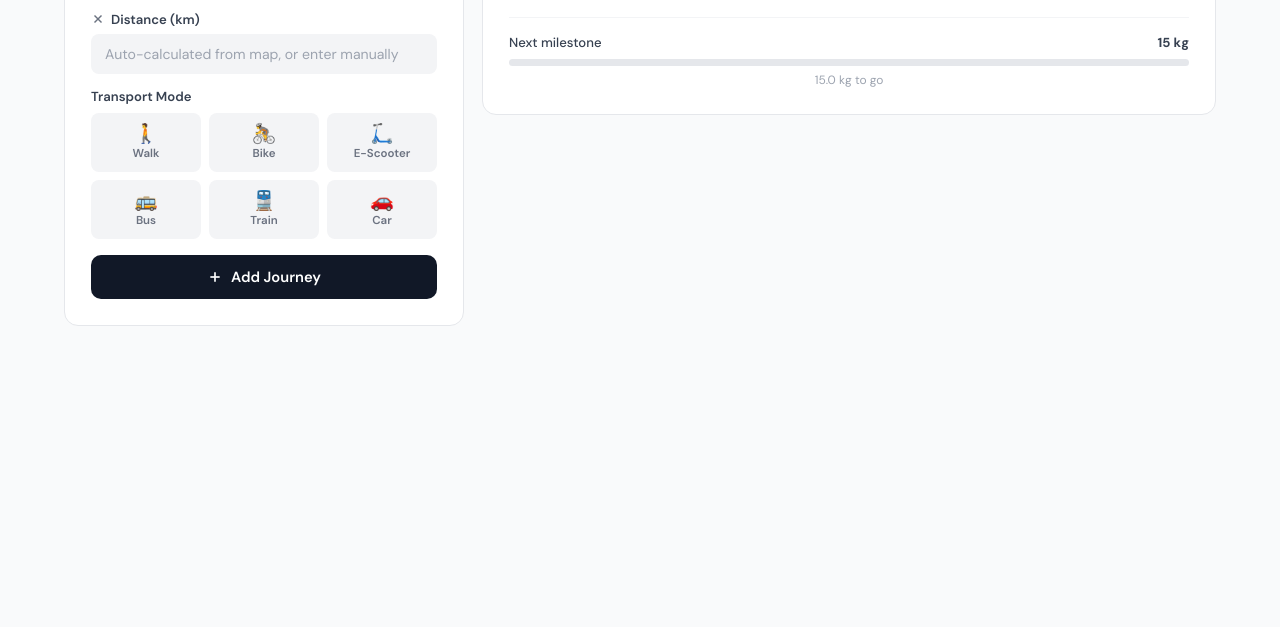
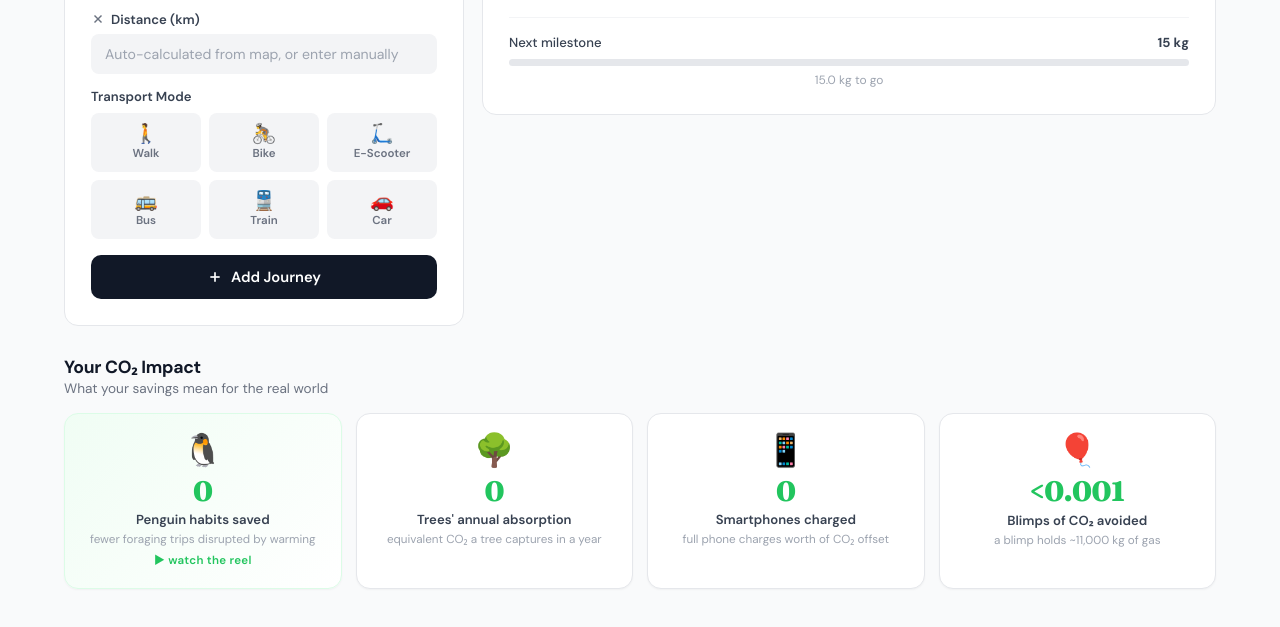
Before and after one commit to aduncandev/treeRoute, a website: page public/index.html in a window 1280 px wide. Shown: the part 780-1407 px from the top of the page. Before the commit the page ends 1166 px from the top, so only its background shows below. Drawn offline with nearby package versions, Linux system fonts and the light colour scheme.

Commit message:
tangible impacts and penguin

```diff
--- a/public/app.js
+++ b/public/app.js
@@ -49,6 +49,7 @@ document.addEventListener('DOMContentLoaded', () => {
     } else {
         updateNavUser();
         updateEcosystem(0);
+        updateImpacts(0);
     }
 });
 
@@ -226,6 +227,7 @@ function renderStats(data) {
     // Ecosystem
     updateEcosystem(totals.co2_saved_kg);
     updateMilestone(totals.co2_saved_kg);
+    updateImpacts(totals.co2_saved_kg);
 
     // Update nav badge
     const badge = document.querySelector('.level-badge');
@@ -254,6 +256,7 @@ function resetDashboard() {
     guestStats = { co2Saved: 0, co2Emitted: 0, distance: 0, calories: 0, journeyCount: 0, caloriesByMode: {} };
     updateEcosystem(0);
     updateMilestone(0);
+    updateImpacts(0);
 }
 
 // ===== MODE SELECTION =====
@@ -317,6 +320,7 @@ async function submitJourney() {
 
         updateEcosystem(guestStats.co2Saved);
         updateMilestone(guestStats.co2Saved);
+        updateImpacts(guestStats.co2Saved);
 
         showToast('🌱', 'Journey calculated! Sign in to save it permanently.');
         clearForm();
@@ -418,6 +422,31 @@ function updateMilestone(co2Saved) {
     const toGo = Math.max(0, next - co2Saved).toFixed(1);
     document.getElementById('milestoneToGo').textContent = `${toGo} kg to go`;
     document.getElementById('co2Display').textContent = co2Saved.toFixed(1);
+}
+
+// ===== CO2 IMPACTS =====
+function formatImpactNum(n) {
+    if (n >= 1000000) return (n / 1000000).toFixed(1) + 'M';
+    if (n >= 10000) return (n / 1000).toFixed(1) + 'k';
+    if (n >= 1000) return (n / 1000).toFixed(2) + 'k';
+    if (n < 1 && n > 0) return n.toFixed(1);
+    return Math.round(n).toString();
+}
+
+function updateImpacts(co2Saved) {
+    // 1 penguin "habit" (daily foraging trip undisrupted) per 3 kg CO2 saved
+    const penguins = co2Saved / 3;
+    // 1 tree absorbs ~21 kg CO2/year
+    const trees = co2Saved / 21;
+    // 1 smartphone charge ≈ 8.22 g CO2 = 0.00822 kg
+    const phones = co2Saved / 0.00822;
+    // 1 blimp (Goodyear-size) holds ~11,000 kg of gas
+    const blimps = co2Saved / 11000;
+
+    document.getElementById('impact-penguins').textContent = formatImpactNum(penguins);
+    document.getElementById('impact-trees').textContent   = formatImpactNum(trees);
+    document.getElementById('impact-phones').textContent  = formatImpactNum(phones);
+    document.getElementById('impact-blimps').textContent  = blimps < 0.001 ? '<0.001' : blimps.toFixed(4);
 }
 
 // ===== ECOSYSTEM VISUALIZATION =====
--- a/public/index.html
+++ b/public/index.html
@@ -344,6 +344,42 @@
                 </div>
 
             </div>
+
+            <!-- CO2 Impact Section -->
+            <div class="impact-section">
+                <div class="impact-header">
+                    <h2 class="impact-title">Your CO₂ Impact</h2>
+                    <p class="impact-subtitle">What your savings mean for the real world</p>
+                </div>
+                <div class="impact-grid">
+                    <a class="impact-card impact-card-link" href="https://www.instagram.com/reels/DTuYDSlE_G8/" target="_blank" rel="noopener noreferrer" title="Watch the penguin reel 🐧">
+                        <div class="impact-emoji">🐧</div>
+                        <div class="impact-value" id="impact-penguins">0</div>
+                        <div class="impact-label">Penguin habits saved</div>
+                        <div class="impact-desc">fewer foraging trips disrupted by warming</div>
+                        <div class="impact-link-hint">▶ watch the reel</div>
+                    </a>
+                    <div class="impact-card">
+                        <div class="impact-emoji">🌳</div>
+                        <div class="impact-value" id="impact-trees">0</div>
+                        <div class="impact-label">Trees' annual absorption</div>
+                        <div class="impact-desc">equivalent CO₂ a tree captures in a year</div>
+                    </div>
+                    <div class="impact-card">
+                        <div class="impact-emoji">📱</div>
+                        <div class="impact-value" id="impact-phones">0</div>
+                        <div class="impact-label">Smartphones charged</div>
+                        <div class="impact-desc">full phone charges worth of CO₂ offset</div>
+                    </div>
+                    <div class="impact-card">
+                        <div class="impact-emoji">🎈</div>
+                        <div class="impact-value" id="impact-blimps">0</div>
+                        <div class="impact-label">Blimps of CO₂ avoided</div>
+                        <div class="impact-desc">a blimp holds ~11,000 kg of gas</div>
+                    </div>
+                </div>
+            </div>
+
         </div>
 
         <!-- ========== JOURNEYS PAGE ========== -->
--- a/public/style.css
+++ b/public/style.css
@@ -1779,3 +1779,124 @@ body {
         white-space: nowrap;
     }
 }
+
+/* ── CO2 Impact Section ── */
+.impact-section {
+    margin-top: 28px;
+}
+
+.impact-header {
+    margin-bottom: 16px;
+}
+
+.impact-title {
+    font-size: 1.1rem;
+    font-weight: 700;
+    color: var(--gray-900);
+    letter-spacing: -0.3px;
+}
+
+.impact-subtitle {
+    font-size: 0.85rem;
+    color: var(--gray-500);
+    margin-top: 2px;
+}
+
+.impact-grid {
+    display: grid;
+    grid-template-columns: repeat(4, 1fr);
+    gap: 14px;
+}
+
+.impact-card {
+    background: var(--card-bg);
+    border: 1px solid var(--gray-200);
+    border-radius: var(--radius);
+    padding: 20px 16px;
+    text-align: center;
+    box-shadow: var(--shadow-sm);
+    transition: transform 0.15s ease, box-shadow 0.15s ease;
+    cursor: default;
+}
+
+.impact-card.impact-card-link {
+    text-decoration: none;
+    color: inherit;
+    cursor: pointer;
+    border-color: var(--green-100);
+    background: linear-gradient(135deg, #f0fdf4 0%, #ffffff 100%);
+    display: block;
+}
+
+.impact-card.impact-card-link:hover {
+    border-color: var(--green-500);
+    background: linear-gradient(135deg, #dcfce7 0%, #f0fdf4 100%);
+}
+
+.impact-link-hint {
+    font-size: 0.72rem;
+    font-weight: 600;
+    color: var(--green-500);
+    margin-top: 6px;
+    letter-spacing: 0.3px;
+}
+
+.impact-card:hover {
+    transform: translateY(-2px);
+    box-shadow: var(--shadow-md);
+}
+
+.impact-emoji {
+    font-size: 2rem;
+    margin-bottom: 10px;
+    display: block;
+    line-height: 1;
+}
+
+.impact-value {
+    font-size: 1.75rem;
+    font-weight: 800;
+    color: var(--green-500);
+    letter-spacing: -0.5px;
+    font-family: 'Fraunces', serif;
+    line-height: 1.1;
+    margin-bottom: 4px;
+}
+
+.impact-label {
+    font-size: 0.82rem;
+    font-weight: 600;
+    color: var(--gray-700);
+    margin-bottom: 3px;
+}
+
+.impact-desc {
+    font-size: 0.73rem;
+    color: var(--gray-400);
+    line-height: 1.4;
+}
+
+@media (max-width: 900px) {
+    .impact-grid {
+        grid-template-columns: repeat(2, 1fr);
+    }
+}
+
+@media (max-width: 480px) {
+    .impact-grid {
+        grid-template-columns: repeat(2, 1fr);
+        gap: 10px;
+    }
+
+    .impact-card {
+        padding: 16px 12px;
+    }
+
+    .impact-value {
+        font-size: 1.4rem;
+    }
+
+    .impact-emoji {
+        font-size: 1.6rem;
+    }
+}
```
